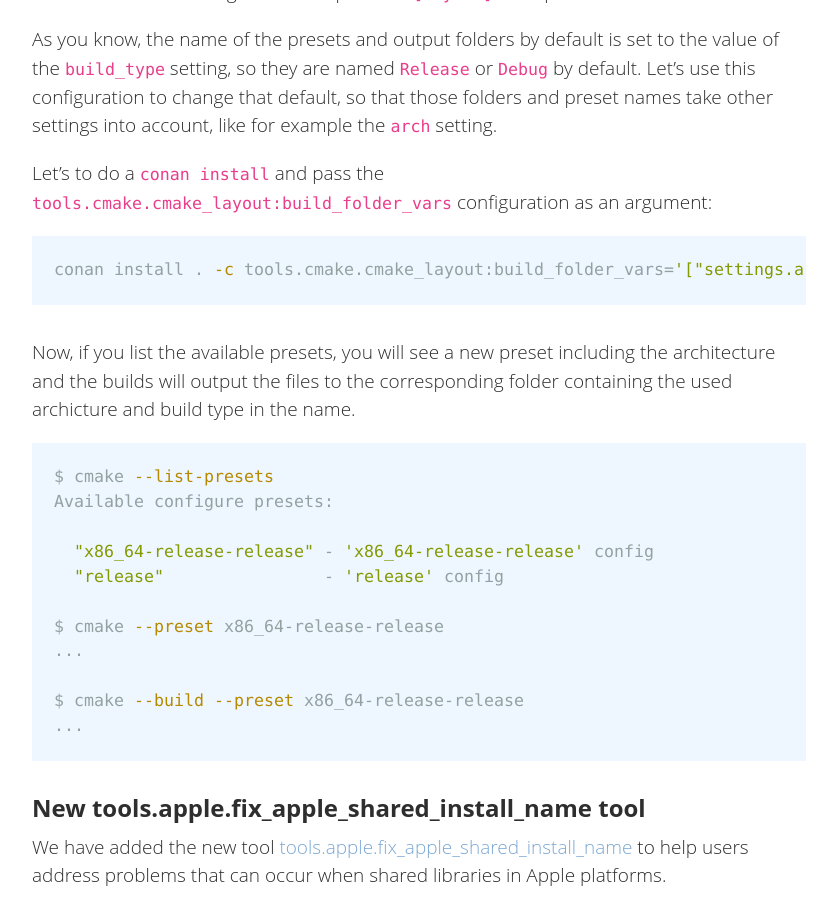
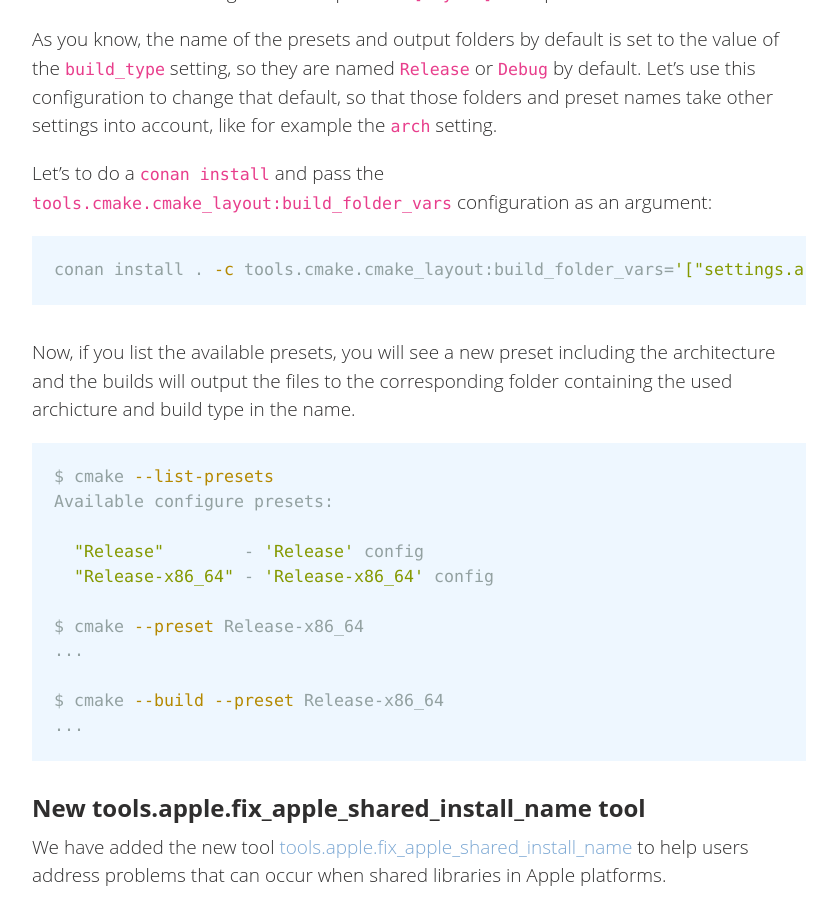
Before and after one commit to conan-io/conan-io.github.io, a Jekyll site: the page built from _posts/2022-06-16-New-conan-release-1-49.markdown, in a window 1280 px wide and 900 px high, scrolled down 3535 px. Shown: the whole window, without its empty margins (20-857 px from the left). Built offline with Jekyll 4.4.1, drawn with Linux system fonts in a browser that asks for light colours; comment, search, counter and statistics services are not loaded.

Commit message:
fix preset name

````diff
--- a/_posts/2022-06-16-New-conan-release-1-49.markdown
+++ b/_posts/2022-06-16-New-conan-release-1-49.markdown
@@ -165,7 +165,7 @@ Let's to do a `conan install` and pass the `tools.cmake.cmake_layout:build_folde
 configuration as an argument:
 
 ```bash
-conan install . -c tools.cmake.cmake_layout:build_folder_vars='["settings.arch", "settings.build_type"]'
+conan install . -c tools.cmake.cmake_layout:build_folder_vars='["settings.arch"]'
 ```
 
 Now, if you list the available presets, you will see a new preset including the
@@ -176,13 +176,13 @@ the used archicture and build type in the name.
 $ cmake --list-presets
 Available configure presets:
 
-  "x86_64-release-release" - 'x86_64-release-release' config
-  "release"                - 'release' config
+  "Release"        - 'Release' config
+  "Release-x86_64" - 'Release-x86_64' config
 
-$ cmake --preset x86_64-release-release
+$ cmake --preset Release-x86_64
 ...
 
-$ cmake --build --preset x86_64-release-release
+$ cmake --build --preset Release-x86_64
 ...
 ```
 
````
